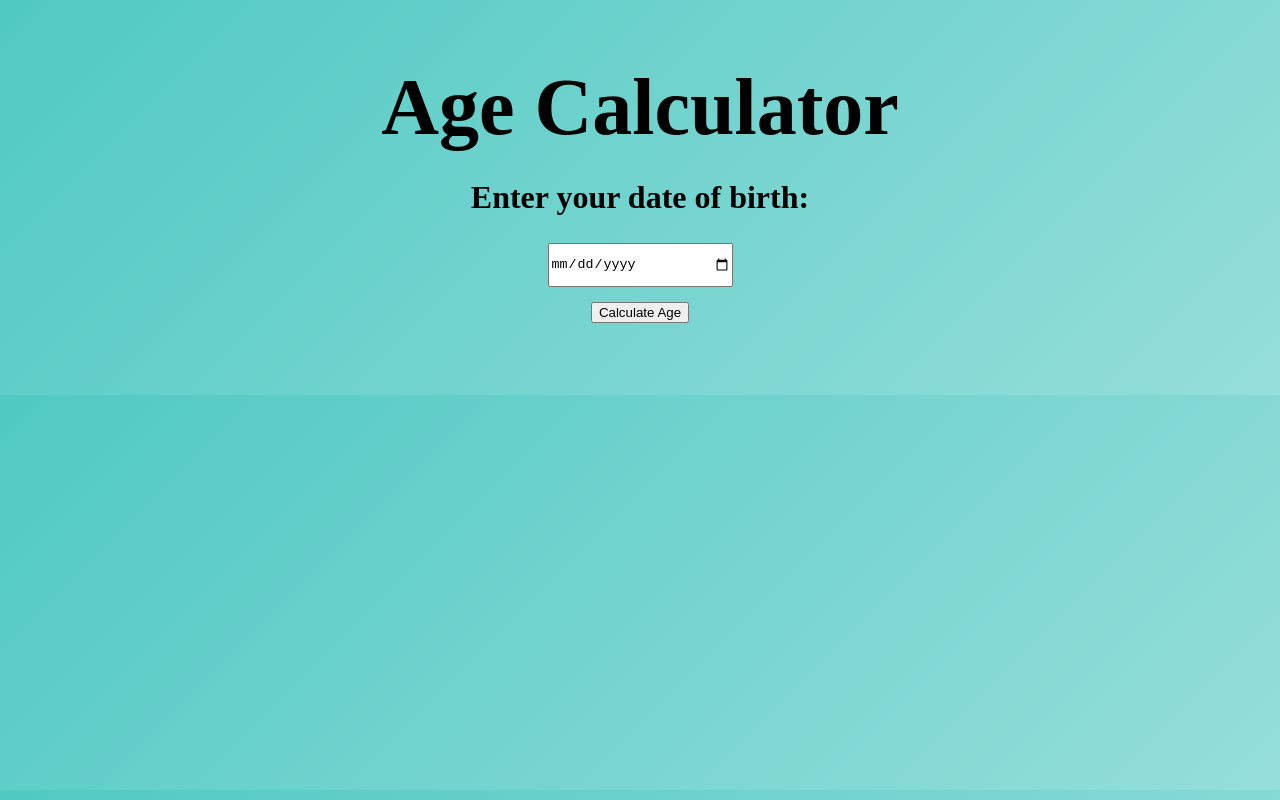
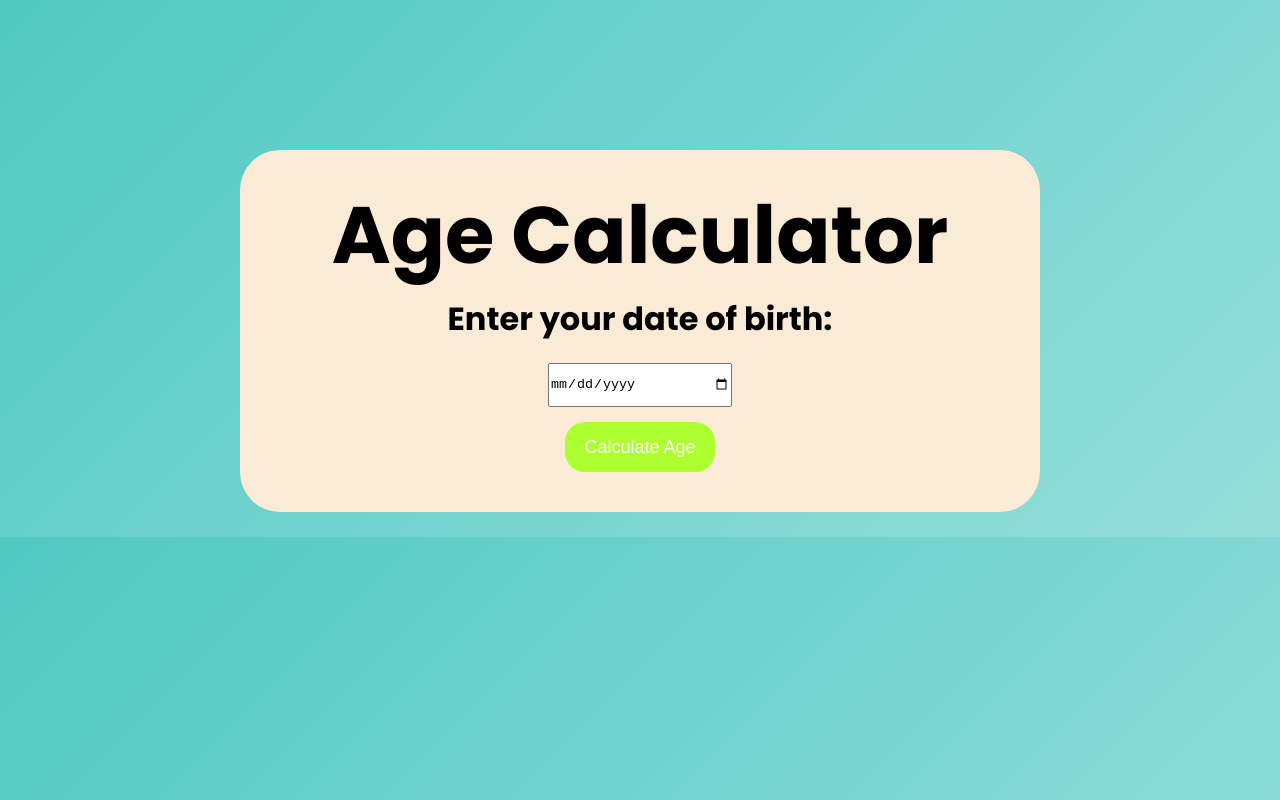
Before and after one commit to sanjeevirajanramajayam/AgeCalculator, a plain HTML site: page index.html in a window 1280 px wide. Drawn offline with Linux system fonts and the light colour scheme; a web font is replaced by a local one.

Commit message:
Fixed Some Changes

```diff
--- a/index.css
+++ b/index.css
@@ -1,7 +1,26 @@
+@import url('https://fonts.googleapis.com/css2?family=Poppins:ital,wght@0,100;0,200;0,300;0,400;0,500;0,600;0,700;0,800;0,900;1,100;1,200;1,300;1,400;1,500;1,600;1,700;1,800;1,900&family=Style+Script&display=swap');
+
+*{
+    padding: 0;
+    margin: 0;
+}
+.poppins-regular {
+    font-family: "Poppins", serif;
+    font-weight: 400;
+    font-style: normal;
+  }
+
 .main{
+    max-width: 700px;
+    margin: 150px auto;
+    font-family: 'Poppins';
+    padding: 25px 50px 25px 50px;
     display: flex;
-    justify-content: center;
-    align-items: center;
+    align-items: center; /* Centers along the  */
+    justify-content: space-between;
+    background-color: #edeef0;
+    margin-bottom: 25px;
+    border-radius: 30px;
     flex-direction: column;
 }
 
@@ -11,6 +30,14 @@ body{
 
 button{
     margin-top: 15px;
+    border: none;
+    background-color: greenyellow;
+    color: white;
+    border-radius: 20px;
+    width: 150px;
+    height: 50px;
+    font-size: large;
+    margin-bottom: 15px;
 }
 
 h1{
@@ -27,6 +54,12 @@ p{
 }
 
 input{
+    margin-top: 20px;
     width: 180px;
     height: 40px;
 }
+
+.main{
+    background-color: antiquewhite;
+    border-radius: 40px;
+}
--- a/index.js
+++ b/index.js
@@ -7,6 +7,6 @@ function submit()
     if (age > 0)
     {
         p = document.getElementById("age-text");
-        p.innerHTML = "Your age is " + age.toString() + " years old"
+        p.innerHTML = "Your age is " + age.toString() + " years old."
     }
 }
```
